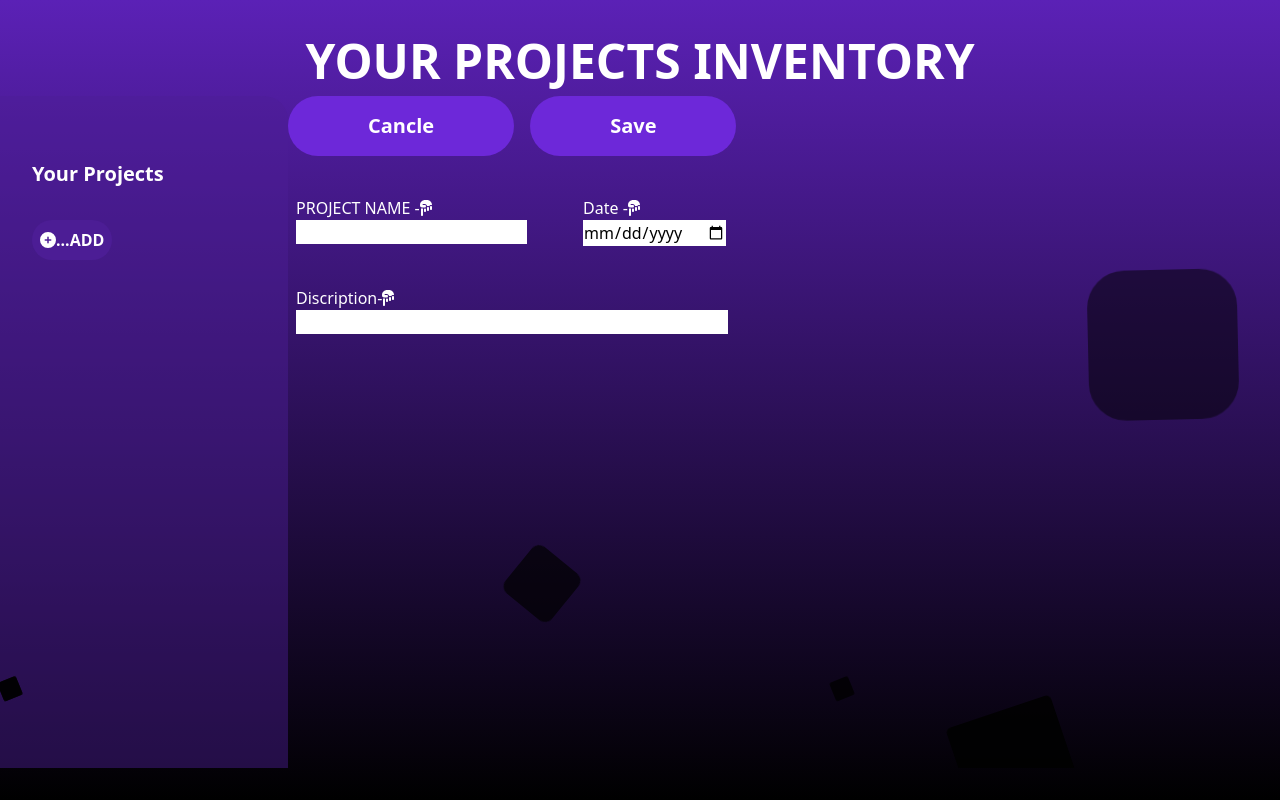
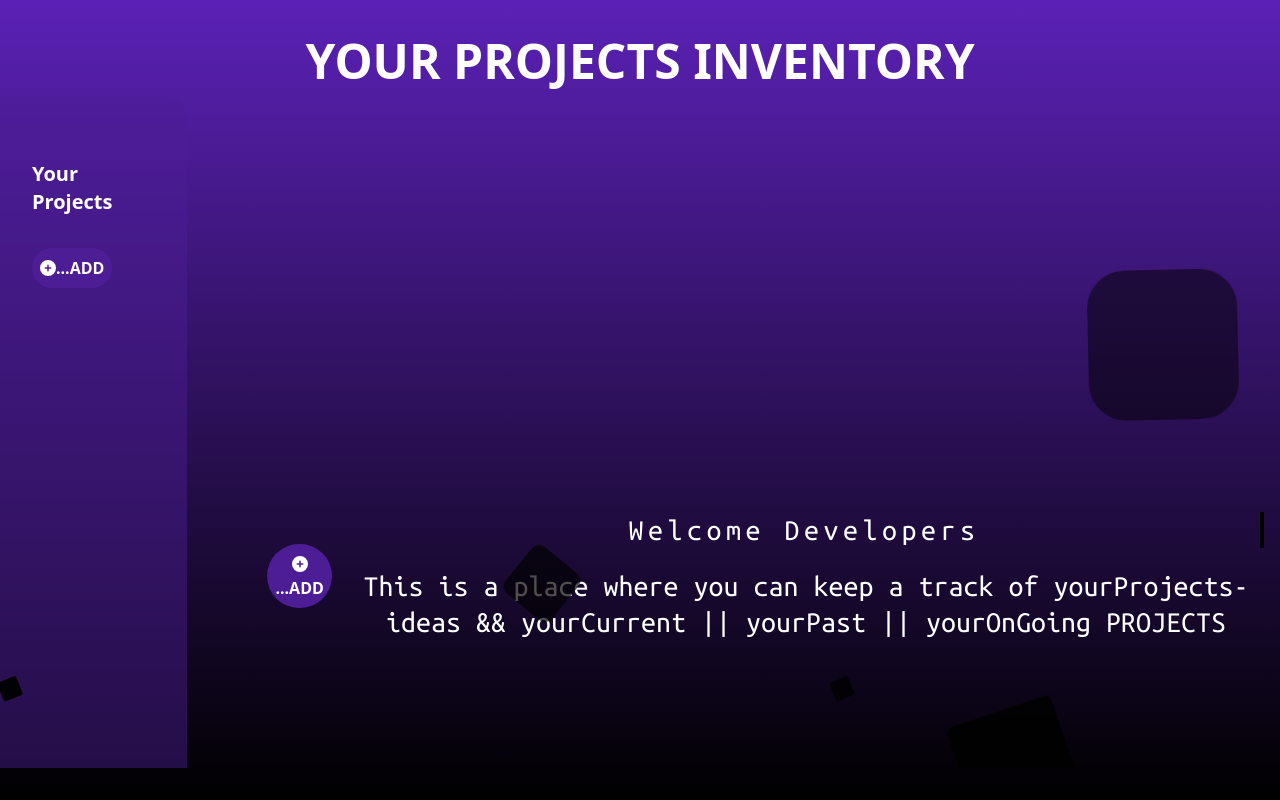
Before and after one commit to syedmdfarhaneazam/ManagementApp, a React (Vite) app: page / in a window 1280 px wide. Built offline with nearby package versions, Linux system fonts and the light colour scheme.

Commit message:
buttons
added a funtioning useState to the button and linked the side bar as well as DefaultDisplay.jsx

```diff
--- a/src/App.jsx
+++ b/src/App.jsx
@@ -5,13 +5,31 @@ import SideBar from "./assets/Components/SideBar";
 import NewProject from "./assets/Components/NewProject";
 
 export default function App() {
+  const [projectState, setProjectState] = useState({
+    selectedProjectId: null,
+    projects: [],
+  });
+
+  function handleStartProject() {
+    setProjectState((prevState) => {
+      return { ...prevState, selectedProjectId: undefined };
+    });
+  }
+
+  let content;
+  if (projectState.selectedProjectId === null) {
+    content = <DefaultDisplay onStartAddProject={handleStartProject} />;
+  } else if (projectState.selectedProjectId === undefined) {
+    content = <NewProject />;
+  }
+
   return (
-    <main class="area h-screen">
-      <ul class="circles">
+    <main className="area h-screen">
+      <ul className="circles">
         <Header />
         <div className="pt-8 flex flex-row">
-          <SideBar />
-          <NewProject />
+          <SideBar onStartAddProject={handleStartProject} />
+          {content}
         </div>
         <li></li>
         <li></li>
--- a/src/assets/Components/DefaultDisplay.jsx
+++ b/src/assets/Components/DefaultDisplay.jsx
@@ -1,6 +1,17 @@
-export default function DefaultDisplay() {
+import { FontAwesomeIcon } from "@fortawesome/react-fontawesome";
+import { faPlusCircle } from "@fortawesome/free-solid-svg-icons";
+import image from "../../assets/no-projects.png";
+export default function DefaultDisplay({ onStartAddProject }) {
   return (
     <div className="flex items-center justify-center pt-40 pl-20 ">
+      <button
+        onClick={onStartAddProject}
+        className="hover:bg-black hover:bg-opacity-40 px-2 py-2 font-bold md:text-base  bg-violet-900 text-white rounded-full "
+      >
+        <FontAwesomeIcon icon={faPlusCircle} />
+        ...ADD
+      </button>
+
       <h1 className="font-ubuntu-mono text-center text-white text-2xl md:text-3xl px-4">
         <p className="typewriter">Welcome Developers</p>
         <p className="animate-fadeIn">
--- a/src/assets/Components/Header.jsx
+++ b/src/assets/Components/Header.jsx
@@ -3,7 +3,7 @@ export default function Header({ changeMenu }) {
   return (
     <header className=" flex flex-row rounded-full">
       <div className="flex-auto content-center self-center w-50 h-16 ">
-        <h1 className="animate-fadeInDropDown text-center text-white hover:text-black hover:text-opacity-60 font-semibold text-5xl hover:text-violet-700 transition-all duration-200">
+        <h1 className="animate-fadeInDropDown text-center text-white hover:text-black hover:text-opacity-60 font-semibold text-5xl  transition-all duration-200">
           YOUR PROJECTS INVENTORY
         </h1>
       </div>
--- a/src/assets/Components/Input.jsx
+++ b/src/assets/Components/Input.jsx
@@ -1,6 +1,7 @@
 import { FontAwesomeIcon } from "@fortawesome/react-fontawesome";
 import { faHandPointDown } from "@fortawesome/free-solid-svg-icons";
-export default function Input({ ...props }) {
+import { forwardRef } from "react";
+const input = forwardRef(function Input({ ...props }, ref) {
   return (
     <div className="flex flex-col px-2">
       <p>
@@ -8,7 +9,12 @@ export default function Input({ ...props }) {
           {props.title}-<FontAwesomeIcon icon={faHandPointDown} />
         </lable>
       </p>
-      <input {...props}></input>
+      {props.title == "Description" ? (
+        <textarea ref={ref} {...props} />
+      ) : (
+        <input ref={ref} {...props}></input>
+      )}
     </div>
   );
-}
+});
+export default input;
--- a/src/assets/Components/NewProject.jsx
+++ b/src/assets/Components/NewProject.jsx
@@ -1,21 +1,39 @@
 import Input from "./Input";
+import { useRef } from "react";
 
 export default function NewProject() {
+  const title = useRef();
+  const description = useRef();
+  const date = useRef();
+  function handleSave() {
+    const enteredTitle = title.current.value;
+    const enteredDescription = description.current.value;
+    const enteredDate = date.current.value;
+    //place to check validation
+  }
   return (
-    <div className="flex flex-col space-y-10">
-      <menu className="flex space-x-4 flex-row">
-        <button className=" hover:pr-40 hover:bg-opacity-40 hover:bg-black hover:px-35 px-20 py-4 bg-violet-700 rounded-full md:text-xl text-xl font-bold cursor: pointer text-white transition-all duration-150">
-          Cancle
-        </button>
-        <button className=" hover:bg-opacity-40 hover:pl-40 hover:bg-black px-20 py-4 bg-violet-700 rounded-full md:text-xl text-xl font-bold cursor: pointer text-white transition-all duration-150">
+    <div className="px-8">
+      <menu className="flex space-x-4 items-center justify-end py-4">
+        <button
+          onClick={handleSave}
+          className="hover:bg-black hover:px-20 px-10 py-4 bg-violet-700 rounded-full text-white font-bold transform transition-all duration-200"
+        >
           Save
         </button>
+        <button className="hover:bg-black px-10 py-4 bg-violet-700 rounded-full text-white font-bold">
+          Cancel
+        </button>
       </menu>
-      <div className="flex flex-row space-x-10 ">
-        <Input title="PROJECT NAME " type="text" />
-        <Input title="Date " type="date" />
+      <div className="flex flex-row space-x-10">
+        <Input ref={title} title="PROJECT NAME" type="text" name="name" />
+        <Input ref={date} title="Date" type="date" name="date" />
       </div>
-      <Input title="Discription" type="text" />
+      <Input
+        ref={description}
+        title="Description"
+        type="text"
+        name="description"
+      />
     </div>
   );
 }
--- a/src/assets/Components/SideBar.jsx
+++ b/src/assets/Components/SideBar.jsx
@@ -1,12 +1,15 @@
 import { FontAwesomeIcon } from "@fortawesome/react-fontawesome";
 import { faPlusCircle } from "@fortawesome/free-solid-svg-icons";
-export default function SideBar() {
+export default function SideBar({ onStartAddProject }) {
   return (
     <aside className=" transition-all duration-200 w-1/4 h-screen px-8 py-16 bg-violet-900 hover:bg-black hover:bg-opacity-45 bg-opacity-45 md:w-72 rounded-r-3xl">
       <h2 className="mb-8 font-bold  md:text-xl text-white hover:text-violet-400 hover:opacity-40 ">
         Your Projects
       </h2>
-      <button className="hover:bg-black hover:bg-opacity-40 px-2 py-2 font-bold md:text-base  bg-violet-900 text-white rounded-full ">
+      <button
+        onClick={onStartAddProject}
+        className="hover:bg-black hover:bg-opacity-40 px-2 py-2 font-bold md:text-base  bg-violet-900 text-white rounded-full "
+      >
         <FontAwesomeIcon icon={faPlusCircle} />
         ...ADD
       </button>
```
